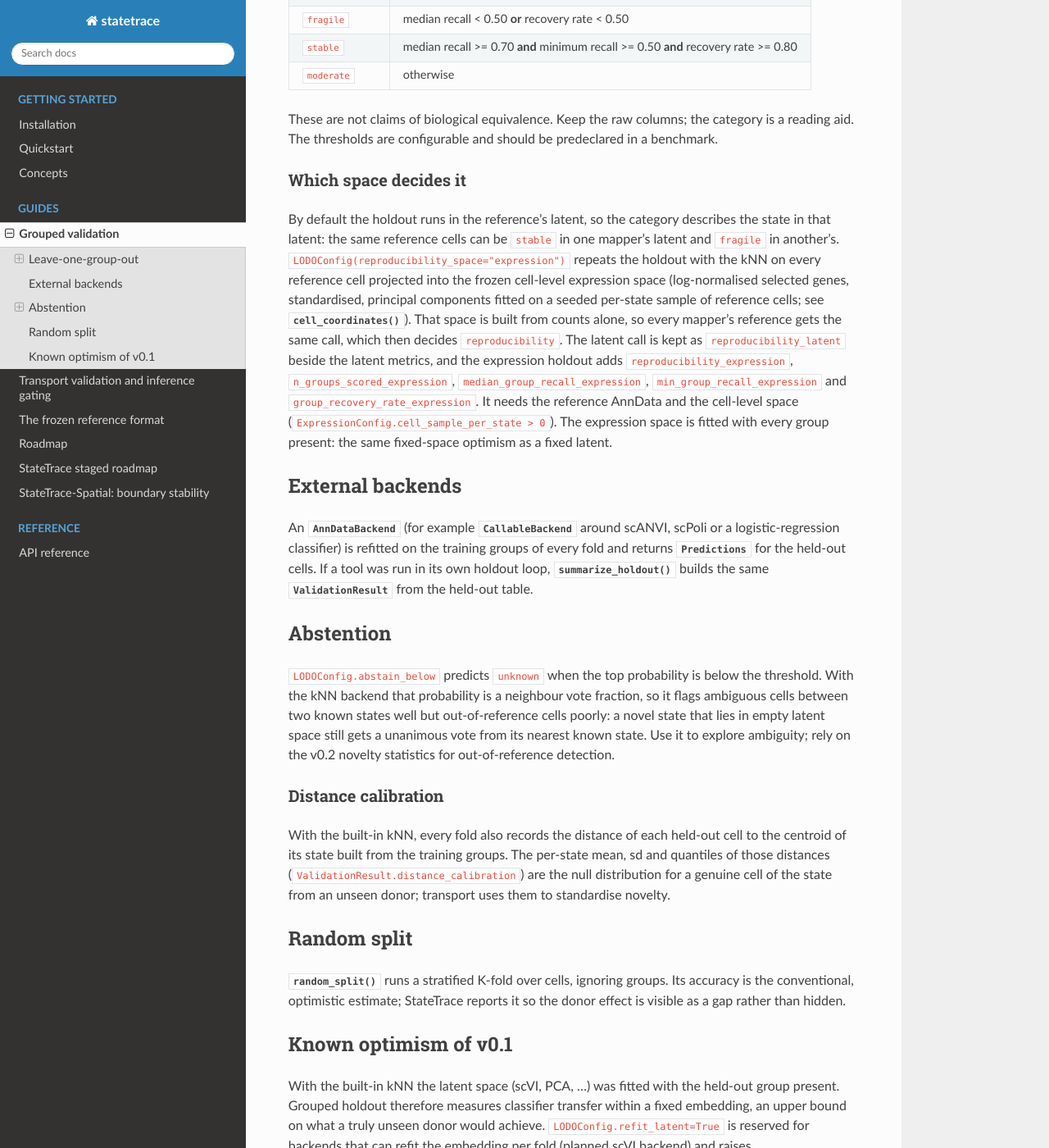
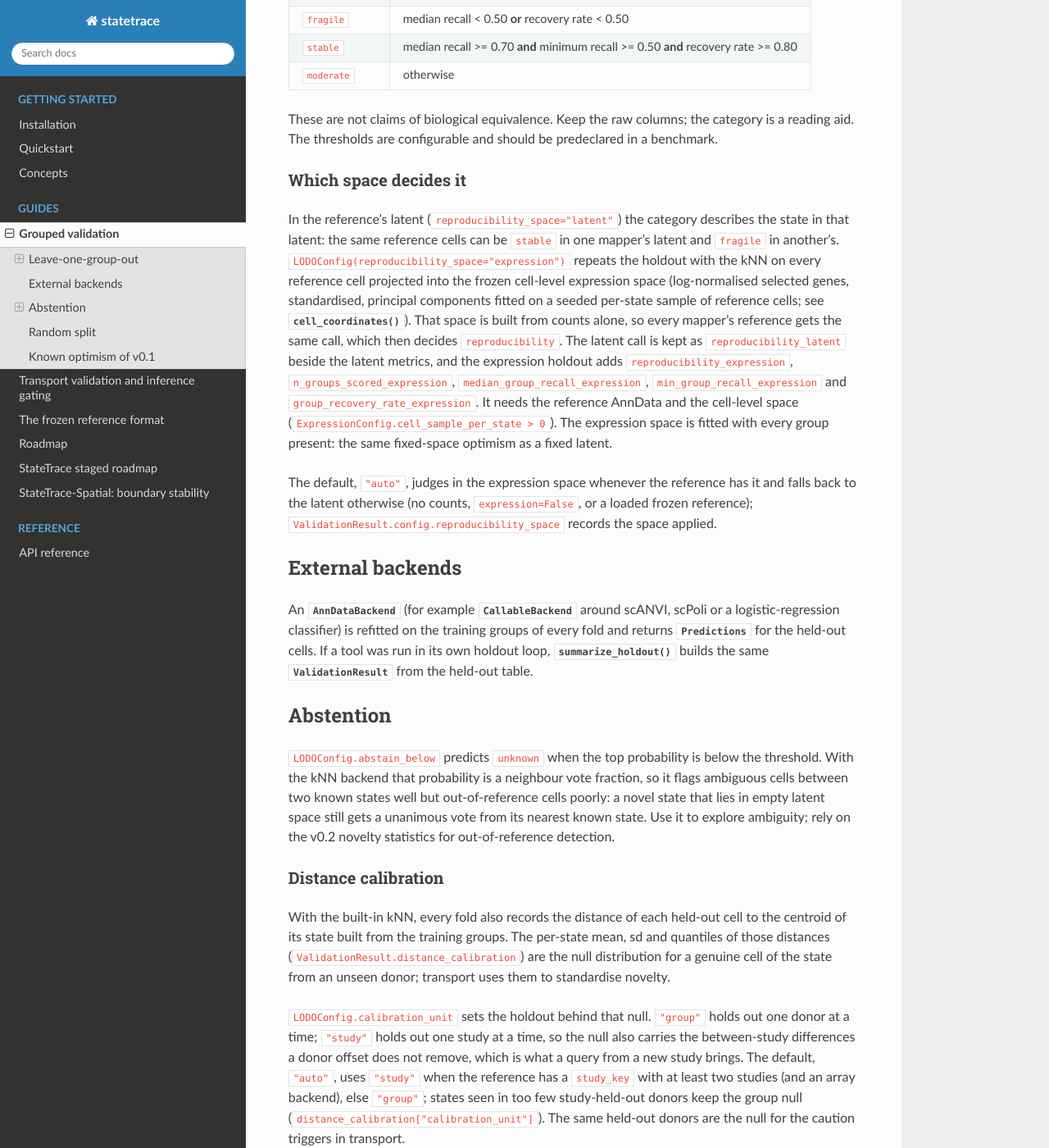
Before and after one commit to heart-gen/StateTrace, a Sphinx documentation site: the page built from docs/validation.md, in a window 1280 px wide and 1400 px high, scrolled down 868 px. Shown: the whole window at 82% size. Built offline with Sphinx 7.4.7 and the Read the Docs theme 3.1.0, drawn with Linux system fonts in a browser that asks for light colours.

Commit message:
feat!: defaults judge reproducibility in expression, calibrate by study, caution against held-out donors
LODOConfig.reproducibility_space and calibration_unit default to "auto" (the frozen
cell-level expression space when the reference has it, else the latent; the
study-held-out null with two or more studies, else the donor-held-out null), resolved
per reference and recorded in ValidationResult.config. TransportConfig.caution_calibration
defaults to "holdout". Results on the same data change; "latent", "group" and "fixed"
reproduce 0.1.0.

The ood_score default stays centroid until the S1.3b withheld-state curve on elongated
states is in; the CHANGELOG fixes, before any result, the rule that will choose it.

```diff
--- a/docs/validation.md
+++ b/docs/validation.md
@@ -40,9 +40,9 @@ reading aid. The thresholds are configurable and should be predeclared in a benc
 
 ### Which space decides it
 
-By default the holdout runs in the reference's latent, so the category describes the state in
-that latent: the same reference cells can be `stable` in one mapper's latent and `fragile` in
-another's. `LODOConfig(reproducibility_space="expression")` repeats the holdout with the kNN on
+In the reference's latent (`reproducibility_space="latent"`) the category describes the state
+in that latent: the same reference cells can be `stable` in one mapper's latent and `fragile`
+in another's. `LODOConfig(reproducibility_space="expression")` repeats the holdout with the kNN on
 every reference cell projected into the frozen cell-level expression space (log-normalised
 selected genes, standardised, principal components fitted on a seeded per-state sample of
 reference cells; see {func}`~statetrace.expression.cell_coordinates`). That space is built
@@ -53,6 +53,10 @@ and the expression holdout adds `reproducibility_expression`, `n_groups_scored_e
 `group_recovery_rate_expression`. It needs the reference AnnData and the cell-level space
 (`ExpressionConfig.cell_sample_per_state > 0`). The expression space is fitted with every
 group present: the same fixed-space optimism as a fixed latent.
+
+The default, `"auto"`, judges in the expression space whenever the reference has it and falls
+back to the latent otherwise (no counts, `expression=False`, or a loaded frozen reference);
+`ValidationResult.config.reproducibility_space` records the space applied.
 
 ## External backends
 
@@ -77,6 +81,14 @@ centroid of its state built from the training groups. The per-state mean, sd and
 those distances (`ValidationResult.distance_calibration`) are the null distribution for a genuine
 cell of the state from an unseen donor; transport uses them to standardise novelty.
 
+`LODOConfig.calibration_unit` sets the holdout behind that null. `"group"` holds out one donor
+at a time; `"study"` holds out one study at a time, so the null also carries the
+between-study differences a donor offset does not remove, which is what a query from a new
+study brings. The default, `"auto"`, uses `"study"` when the reference has a `study_key` with
+at least two studies (and an array backend), else `"group"`; states seen in too few
+study-held-out donors keep the group null (`distance_calibration["calibration_unit"]`). The
+same held-out donors are the null for the caution triggers in transport.
+
 ## Random split
 
 {meth}`~statetrace.AtlasReference.random_split` runs a stratified K-fold over cells,
```
Also changed, not shown: CHANGELOG.md (+27 -5 lines), docs/transport.md (+2 -2 lines), 5 other files.
